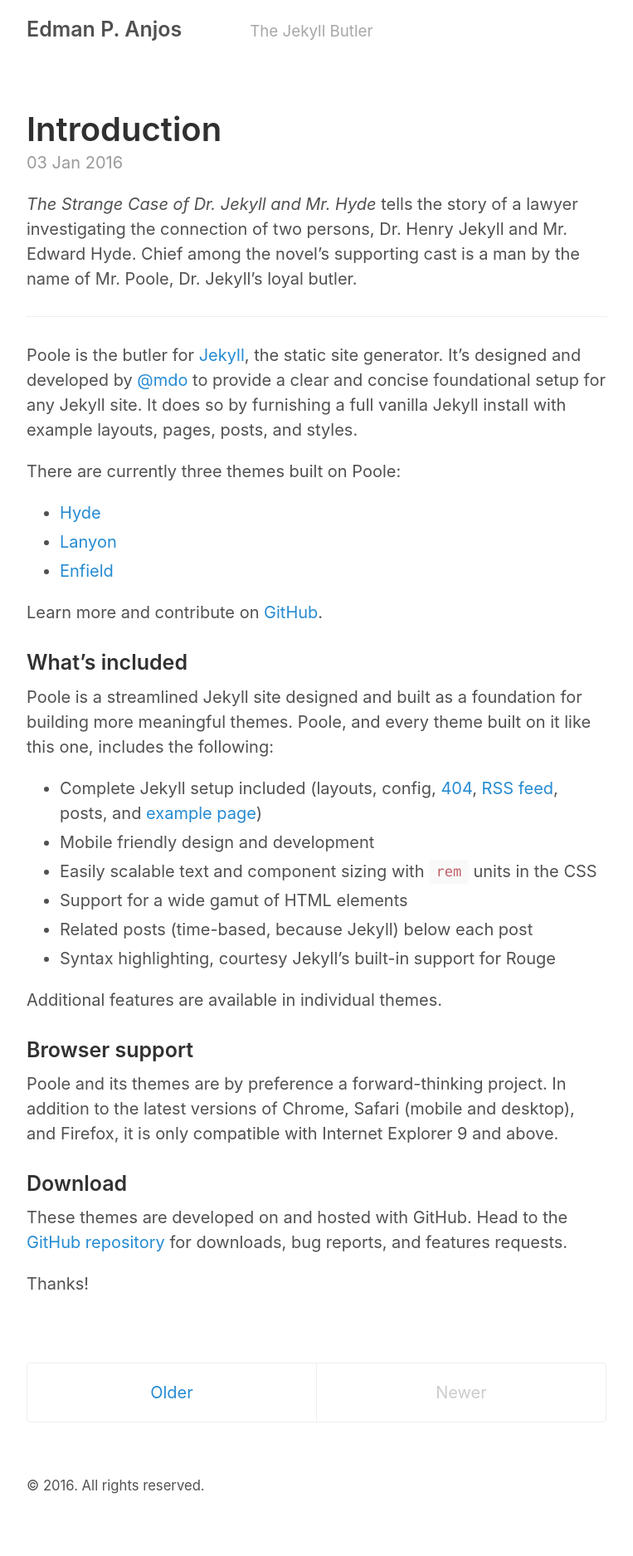
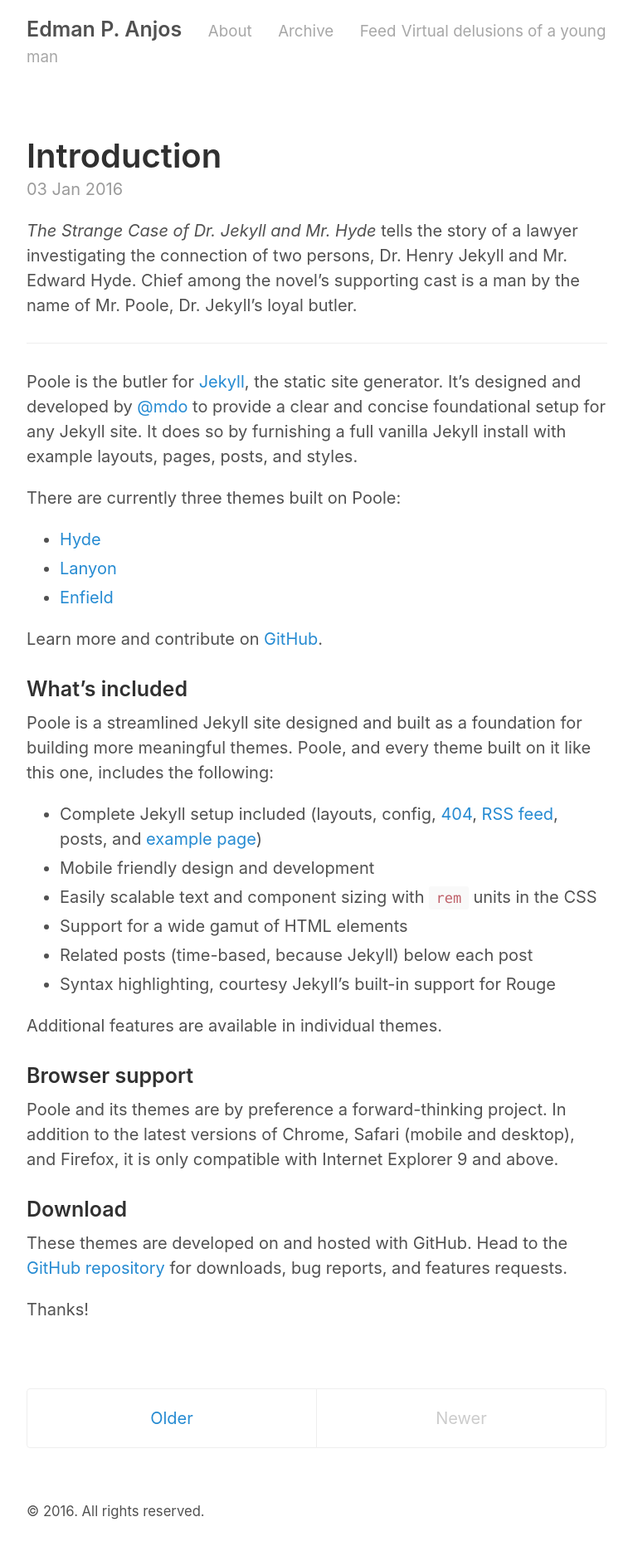
Before and after one commit to edman/edman.github.io, a Jekyll site: the page built from index.html, in a window 1280 px wide. Shown: the whole page at 83% size, without its empty margins (258-1021 px from the left). Built offline with Jekyll 4.4.1, drawn with Linux system fonts in a browser that asks for light colours; the list of posts is cut into pages by our own code; before the commit the page ends 1844 px from its top, so only the background shows below that; some of the changed lines change nothing that is shown.

Commit message:
Add some more personalization to _config.yml

```diff
--- a/_config.yml
+++ b/_config.yml
@@ -3,9 +3,10 @@
 
 # Setup
 title:               Edman P. Anjos
-tagline:             The Jekyll Butler
-url:                 http://getpoole.com
+tagline:             Virtual delusions of a young man
+url:                 http://edman.github.io/
 paginate:            1
+# baseurl:             "http://edman.github.io/"
 baseurl:             ""
 
 # Assets
@@ -22,9 +23,9 @@
   email:             edmanjos@gmail.com
 
 # Custom vars
-version:             2.0.0
+version:             0.0.1
 github:
-  repo:              https://github.com/poole/poole
+  repo:              https://github.com/edman/edman.github.io
 
 # Gems
 gems:
@@ -32,8 +33,10 @@
   - jekyll-gist
 
 pages_list:
-  - About: '/about'
-  - Archive: '/archive'
-  - Feed: '/atom.xml'
+  About: '/about'
+  Archive: '/archive'
+  Feed: '/atom.xml'
 
 highlight: pygments
+
+permalink: '/:title'
```
